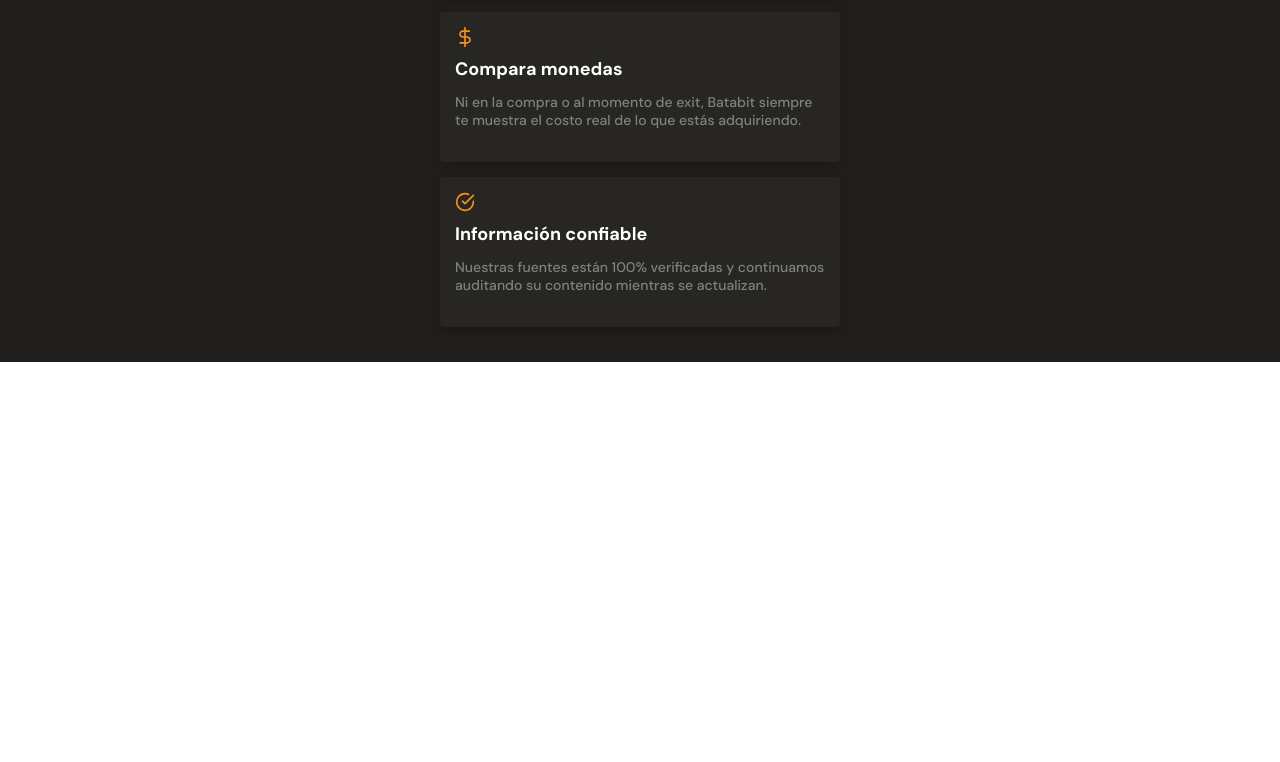
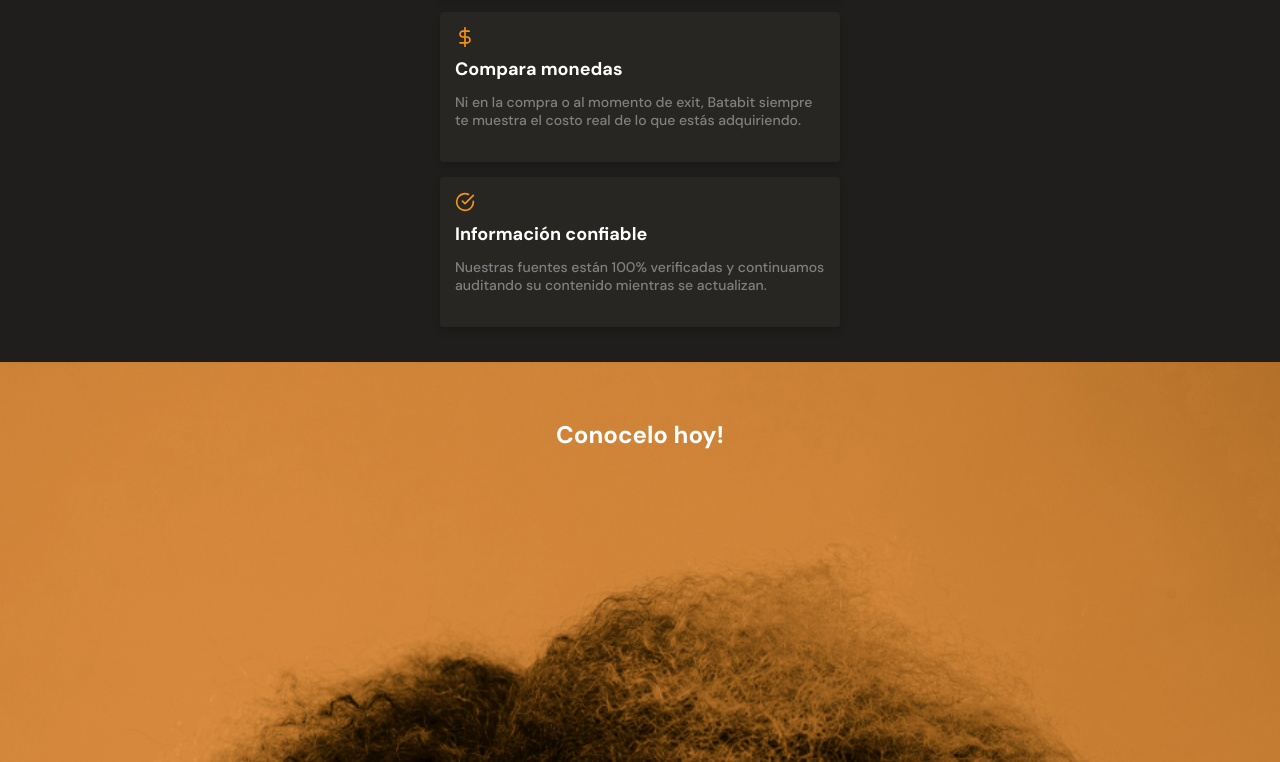
Before and after one commit to fertejerina/mobile-first-layout-course, a plain HTML site: page index.html in a window 1280 px wide. Shown: the part 1653-2415 px from the top of the page. Before the commit the page ends 2015 px from the top, so only its background shows below. Drawn offline with Linux system fonts and the light colour scheme.

Commit message:
se agrego la imagen

```diff
--- a/index.html
+++ b/index.html
@@ -94,7 +94,9 @@
                 </div>
             </section>
         </section>
-        <section></section>
+        <section class="bitcoin-img-container">
+            <h2>Conocelo hoy!</h2>
+        </section>
         <section></section>
     </main>
     <footer></footer>
--- a/style.css
+++ b/style.css
@@ -358,3 +358,21 @@ main {
     line-height: 1.8rem;
     color: #808080
 }
+
+.bitcoin-img-container {
+    max-width: 100%;
+    min-width: 320px;
+    height: 50vh;
+    background-image: url(./assets/imgs/bitcoinbaby2.jpg);
+    background-size: cover;
+    background-repeat: no-repeat;
+}
+
+.bitcoin-img-container h2{
+    padding-top: 60px;
+    font-size: 2.4rem;
+    font-weight: bold;
+    line-height: 2.6rem;
+    color: var(--white);
+    text-align: center;
+}
```
Also changed, not shown: assets/imgs/bitcoinbaby2.jpg (added).
